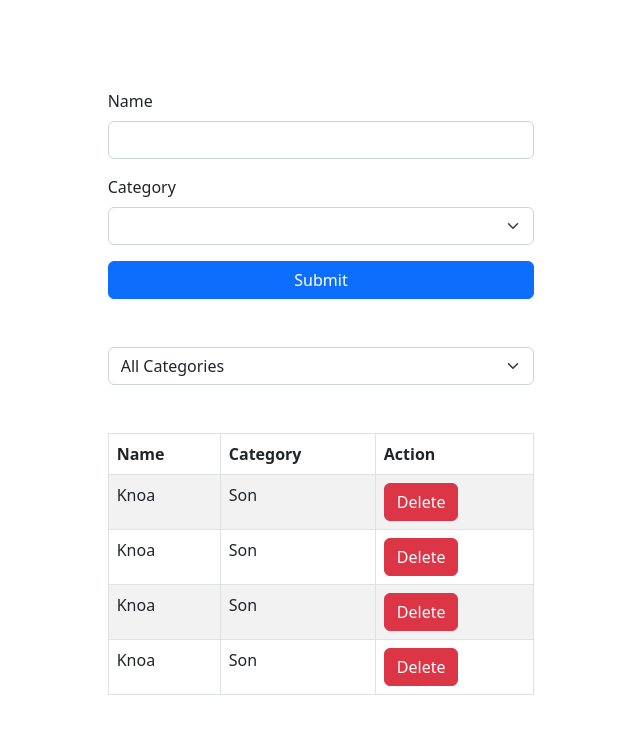
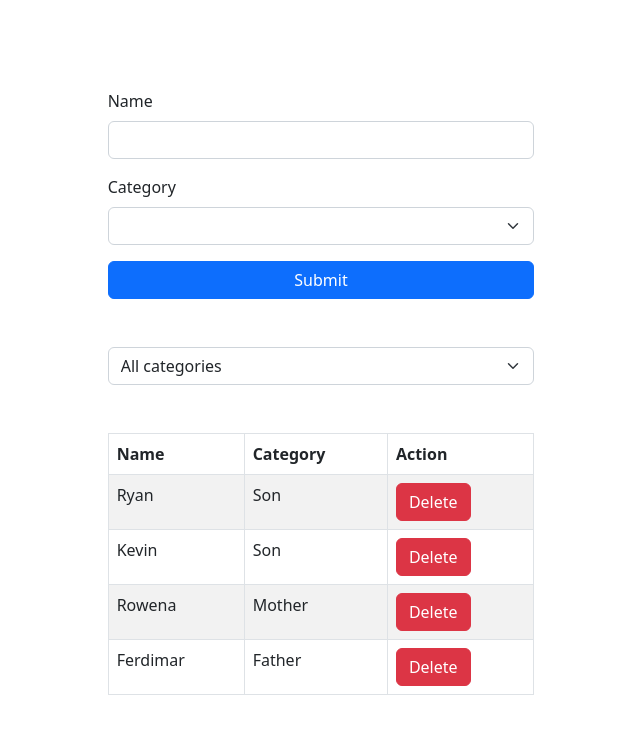
Before and after one commit to ryanbitonio/family-tree, a React (Vite) app: page / in a window 1280 px wide. Shown: the top 734 px of the page, without its empty margins (319-959 px from the left). Built offline with nearby package versions, Linux system fonts and the light colour scheme.

Commit message:
Final Commit

```diff
--- a/src/App.tsx
+++ b/src/App.tsx
@@ -4,13 +4,12 @@ import FamilyFilter from "./components/FamilyFilter";
 import FamilyForm from "./components/FamilyForm";
 
 const App = () => {
-  const filterOptions = ["All Categories", "Father", "Mother", "Son"];
   const [selectedCategory, setSelectedCategory] = useState("");
   const [person, setPerson] = useState([
-    { id: 1, name: "Knoa", category: "Son" },
-    { id: 1, name: "Knoa", category: "Son" },
-    { id: 1, name: "Knoa", category: "Son" },
-    { id: 1, name: "Knoa", category: "Son" },
+    { id: 1, name: "Ryan", category: "Son" },
+    { id: 2, name: "Kevin", category: "Son" },
+    { id: 3, name: "Rowena", category: "Mother" },
+    { id: 4, name: "Ferdimar", category: "Father" },
   ]);
   const visibleCategory = selectedCategory
     ? person.filter(e => e.category === selectedCategory)
@@ -19,17 +18,16 @@ const App = () => {
   return (
     <div className="min-vh-100 d-flex flex-column justify-content-center align-items-center gap-5">
       <FamilyForm
-        onSubmit={expense =>
-          setPerson([...person, { ...expense, id: person.length + 1 }])
+        onSubmit={data =>
+          setPerson([...person, { ...data, id: person.length + 1 }])
         }
       />
       <FamilyFilter
-        options={filterOptions}
         onSelectCategory={category => setSelectedCategory(category)}
       />
       <FamilyList
         person={visibleCategory}
-        onDelete={id => setPerson(person.filter(p => p.id !== id))}
+        onDelete={id => setPerson(person.filter(e => e.id !== id))}
       />
     </div>
   );
--- a/src/categories.ts
+++ b/src/categories.ts
@@ -1,3 +1,3 @@
-const categories = ["All categories", "Father", "Mother", "Son"] as const;
+const categories = ["Father", "Mother", "Son"] as const;
 
 export default categories;
--- a/src/components/FamilyFilter.tsx
+++ b/src/components/FamilyFilter.tsx
@@ -1,17 +1,21 @@
+import categories from "../categories";
+
 interface Props {
-  options: string[];
   onSelectCategory: (category: string) => void;
 }
 
-const FamilyFilter = ({ options, onSelectCategory }: Props) => {
+const FamilyFilter = ({ onSelectCategory }: Props) => {
   return (
     <div className="col-sm-4">
       <select
         onChange={e => onSelectCategory(e.target.value)}
-        className="form-select "
+        className="form-select"
       >
-        {options.map(option => (
-          <option value={option}>{option}</option>
+        <option value="">All categories</option>
+        {categories.map(category => (
+          <option key={category} value={category}>
+            {category}
+          </option>
         ))}
       </select>
     </div>
--- a/src/components/FamilyForm.tsx
+++ b/src/components/FamilyForm.tsx
@@ -11,7 +11,7 @@ const schema = z.object({
   name: z
     .string()
     .min(1, { message: "Required" })
-    .min(3, { message: "Product field must be at least 8 characters" })
+    .min(3, { message: "Product field must be at least 3 characters" })
     .max(16, { message: "Product field must be 16 characters long" }),
   category: z.enum(categories, {
     errorMap: () => ({ message: "Required" }),
--- a/src/components/FamilyList.tsx
+++ b/src/components/FamilyList.tsx
@@ -10,10 +10,20 @@ interface Props {
 }
 
 const FamilyList = ({ person, onDelete }: Props) => {
-  const [{ id, ...rest }] = person;
-
-  if (person.length === 0 || Object.values(rest).every(value => value === ""))
-    return null;
+  if (person.length === 0)
+    return (
+      <div className="col-sm-4">
+        <table className="table table-striped table-bordered">
+          <thead>
+            <tr>
+              <th>Name</th>
+              <th>Category</th>
+              <th>Action</th>
+            </tr>
+          </thead>
+        </table>
+      </div>
+    );
   return (
     <div className="col-sm-4">
       <table className="table table-striped table-bordered">
```
